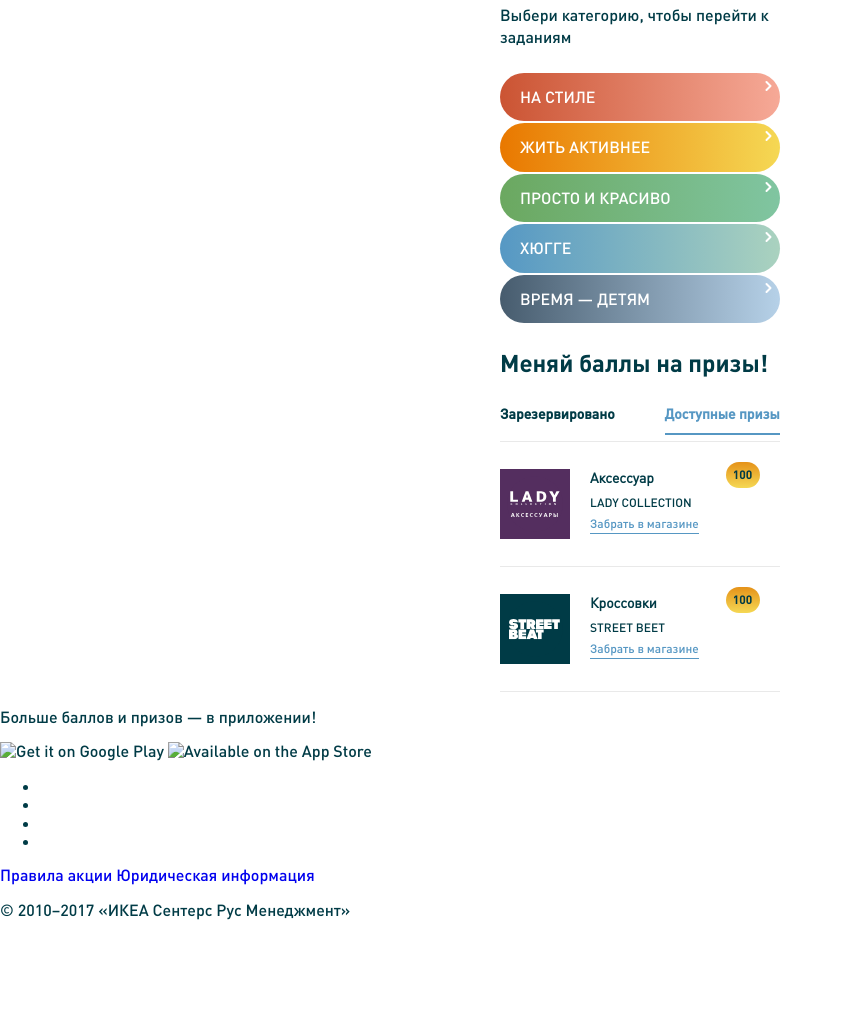
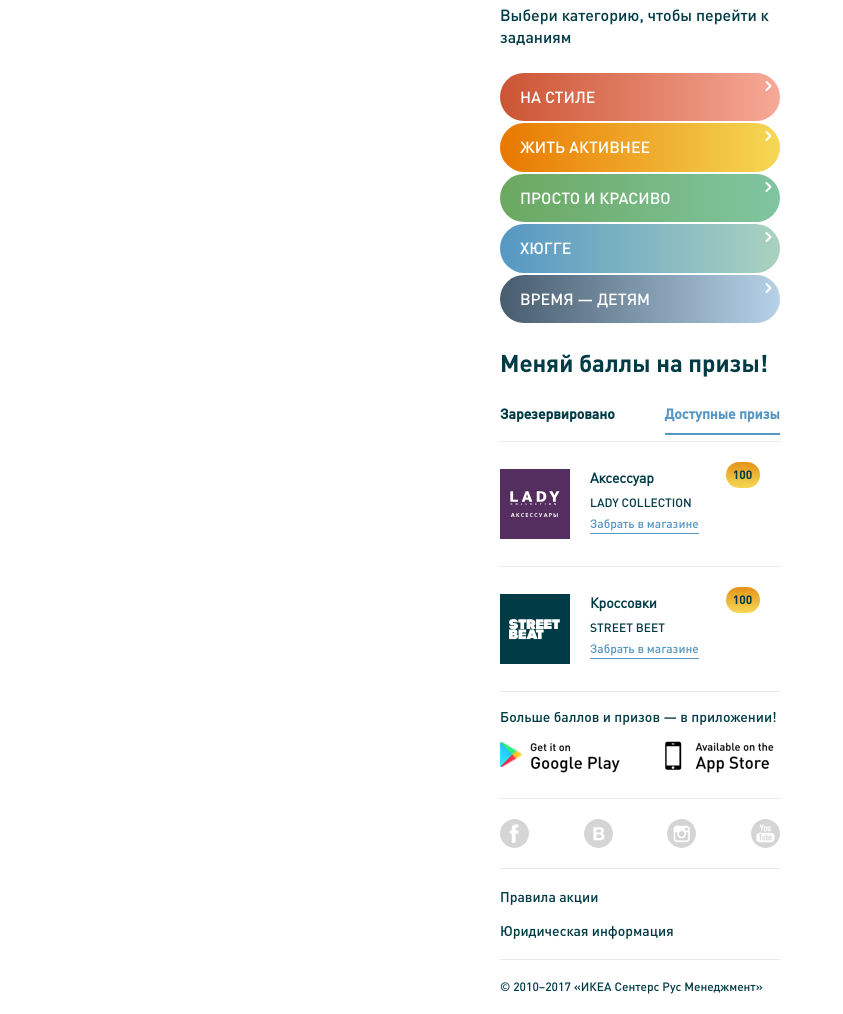
Before and after one commit to mglushakova/Mega, a website: page source/index.html in a window 1280 px wide. Shown: the part 425-1439 px from the top of the page, without its empty margins (0-843 px from the left). Before the commit the page ends 1360 px from the top, so only its background shows below. Drawn offline with nearby package versions, Linux system fonts and the light colour scheme; files that its build step writes are made by us from their sources.

Commit message:
Добавляет стили для футера

```diff
--- a/source/index.html
+++ b/source/index.html
@@ -146,11 +146,13 @@
         </div>
       </section>
     </main>
-    <footer class="page-footer">
+    <footer class="page-footer container">
       <div class="page-footer__app">
         <p class="page-footer__app-slogan">Больше баллов и призов — в приложении!</p>
-        <img src="#" width="100" height="100" alt="Get it on Google Play" class="page-footer__app-icon">
-        <img src="#" width="100" height="100" alt="Available on the App Store" class="page-footer__app-icon">
+        <div class="page-footer__app-images">
+          <img src="img/google.png" width="120" height="37" alt="Get it on Google Play" class="page-footer__app-icon">
+          <img src="img/appstore.png" width="120" height="37" alt="Available on the App Store" class="page-footer__app-icon">
+        </div>
       </div>
       <div class="page-footer__socials socials">
         <ul class="socials__list">
--- a/source/sass/blocks/page-footer.scss
+++ b/source/sass/blocks/page-footer.scss
@@ -0,0 +1,44 @@
+.page-footer__app {
+  padding-bottom: 20px;
+
+  font-size: 14px;
+  line-height: 21px;
+
+  border-bottom: 1px solid #e9e9e9;
+}
+
+.page-footer__app-images {
+  display: flex;
+  justify-content: space-between;
+}
+
+.page-footer__socials {
+  border-bottom: 1px solid #e9e9e9;
+}
+
+.page-footer__info {
+  padding-top: 20px;
+  padding-bottom: 20px;
+
+  border-bottom: 1px solid #e9e9e9;
+}
+
+.page-footer__info-link {
+  display: block;
+  margin-bottom: 18px;
+
+  font-size: 14px;
+  color: inherit;
+
+  &:last-child {
+    margin-bottom: 0;
+  }
+}
+
+.page-footer__copyright {
+  margin: 0;
+  padding-top: 20px;
+  padding-bottom: 20px;
+
+  font-size: 12px;
+}
--- a/source/sass/blocks/socials.scss
+++ b/source/sass/blocks/socials.scss
@@ -0,0 +1,40 @@
+.socials {
+  padding-top: 20px;
+  padding-bottom: 20px;
+}
+
+.socials__list {
+  display: flex;
+  justify-content: space-between;
+  margin: 0;
+  padding: 0;
+
+  list-style: none;
+}
+
+.socials__link {
+  display: inline-block;
+  vertical-align: middle;
+  width: 29px;
+  height: 29px;
+
+  background-repeat: no-repeat;
+  background-position: 0 0;
+  background-size: 29px 29px;
+
+  &--fb {
+    background-image: url("../img/fb.png");
+  }
+
+  &--vk {
+    background-image: url("../img/vk.png");
+  }
+
+  &--ig {
+    background-image: url("../img/ig.png");
+  }
+
+  &--yt {
+    background-image: url("../img/yt.png");
+  }
+}
```
